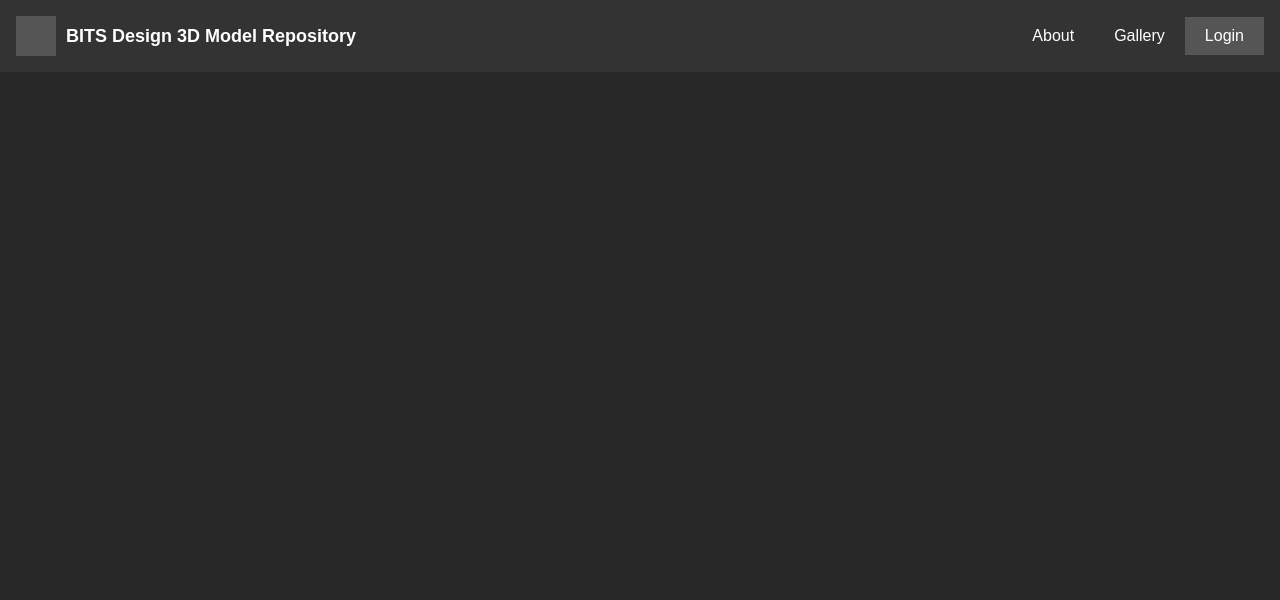
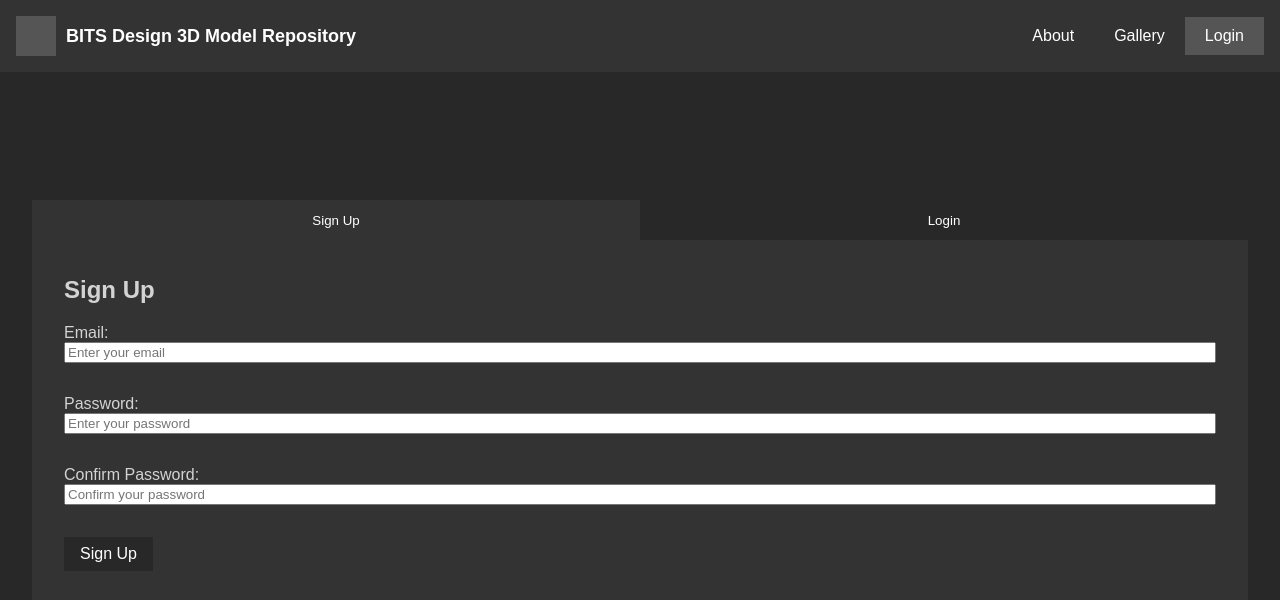
Before and after one commit to CommieP/BITSModelRepository_Prototype, a React (Vite) app: page /login in a window 1280 px wide. Shown: the top 600 px of the page. Built offline with nearby package versions, Linux system fonts and the light colour scheme.

Commit message:
Login frontend done

```diff
--- a/src/App.css
+++ b/src/App.css
@@ -15,6 +15,8 @@ body {
   background-color: #333;
   color: white;
 }
+
+
 
 .navBarBranding {
   display: flex;
@@ -83,7 +85,9 @@ body {
 }
 
 .page{
-  height: 100%;
+  display: flex;
+  flex-direction: column;
+  align-items: center;
 }
 
 .pageTitle{
@@ -111,6 +115,56 @@ body {
   border-radius: 0.5rem;
 }
 
+.loginSignupCont{
+  margin-top: 8rem;
+  background-color: #333;
+  width: 95%;
+}
+
+.tabsCont {
+  width: 100%;
+  background-color: #444;
+  height: 2.5rem;
+}
+
+.tabButton {
+  width: 50%;
+  height: 100%;
+  background-color: #282828;
+  border: none;
+  color: white;
+}
+
+.tabButton.active{
+  background-color: #333;
+  color: white;
+}
+
+.loginSignupForm{
+  padding-top: 1rem;
+  padding-left: 2rem;
+  padding-right: 2rem;
+  padding-bottom: 2rem;
+}
+
+.formGroup{
+  display: flex;
+  flex-direction: column;
+  margin-bottom: 2rem ;
+}
+
+.submitButton{
+  border: none;
+  background-color: #282828;
+  color: white;
+  padding-left: 1rem;
+  padding-right: 1rem;
+  padding-bottom: 0.5rem;
+  padding-top: 0.5rem;
+  font-size: 1rem;
+}
+
+
 /* Desktop View */
 @media (min-width: 48rem) { /* 768px equivalent */
   .hamburgerButton {
--- /dev/null
+++ b/src/packages/LoginSignupPage/index.jsx
@@ -0,0 +1,152 @@
+import React, { useState } from "react";
+
+const LoginSignupPage = () => {
+    const [activeTab, setActiveTab] = useState("signup");
+    const [email, setEmail] = useState("");
+    const [password, setPassword] = useState("");
+    const [confirmPassword, setConfirmPassword] = useState("");
+    const [emailError, setEmailError] = useState("");
+    const [passwordError, setPasswordError] = useState("");
+    const [confirmPasswordError, setConfirmPasswordError] = useState("");
+    const [formSubmitted, setFormSubmitted] = useState(false);
+
+    // Email validation
+    const validateEmail = (email) => {
+        if (!email.endsWith("@bitsdesign.edu.in")) {
+            setEmailError("Email must end with @bitsdesign.edu.in");
+            return false;
+        } else {
+            setEmailError("");
+            return true;
+        }
+    };
+
+    // Password validation
+    const validatePassword = (password) => {
+        if (password.length < 8) {
+            setPasswordError("Password must be at least 8 characters long");
+            return false;
+        } else {
+            setPasswordError("");
+            return true;
+        }
+    };
+
+    // Confirm password validation (only for signup)
+    const validateConfirmPassword = () => {
+        if (password !== confirmPassword) {
+            setConfirmPasswordError("Passwords do not match");
+            return false;
+        } else {
+            setConfirmPasswordError("");
+            return true;
+        }
+    };
+
+    // Handle form submission
+    const handleSubmit = (e) => {
+        e.preventDefault();
+        setFormSubmitted(true); // Flag that the form was submitted
+
+        const isEmailValid = validateEmail(email);
+        const isPasswordValid = validatePassword(password);
+        let isConfirmPasswordValid = true;
+
+        // Validate confirm password only if on signup tab
+        if (activeTab === "signup") {
+            isConfirmPasswordValid = validateConfirmPassword();
+        }
+
+        if (isEmailValid && isPasswordValid && (activeTab === "login" || isConfirmPasswordValid)) {
+            // TODO: API call goes here
+            console.log("Form submitted successfully:", { email, password });
+        }
+    };
+
+    // Switch between login and signup tabs
+    const toggleTab = (tab) => {
+        setActiveTab(tab);
+        setFormSubmitted(false); // Reset form submission state when switching tabs
+        setEmailError("");
+        setPasswordError("");
+        setConfirmPasswordError("");
+        setEmail("");
+        setPassword("");
+        setConfirmPassword("");
+    };
+
+    return (
+        <div className="page">
+            <div className="loginSignupCont">
+                <div className="tabsCont">
+                    <button
+                        className={`tabButton ${activeTab === "signup" ? "active" : ""}`}
+                        onClick={() => toggleTab("signup")}
+                    >
+                        Sign Up
+                    </button>
+                    <button
+                        className={`tabButton ${activeTab === "login" ? "active" : ""}`}
+                        onClick={() => toggleTab("login")}
+                    >
+                        Login
+                    </button>
+                </div>
+
+                <form onSubmit={handleSubmit} className="loginSignupForm">
+                    <h2>{activeTab === "login" ? "Login" : "Sign Up"}</h2>
+
+                    {/* Email Field */}
+                    <div className="formGroup">
+                        <label>Email:</label>
+                        <input
+                            type="email"
+                            value={email}
+                            onChange={(e) => setEmail(e.target.value)}
+                            placeholder="Enter your email"
+                            required
+                        />
+                        {formSubmitted && emailError && <p className="errorMessage">{emailError}</p>}
+                    </div>
+
+                    {/* Password Field */}
+                    <div className="formGroup">
+                        <label>Password:</label>
+                        <input
+                            type="password"
+                            value={password}
+                            onChange={(e) => setPassword(e.target.value)}
+                            placeholder="Enter your password"
+                            required
+                        />
+                        {formSubmitted && passwordError && <p className="errorMessage">{passwordError}</p>}
+                    </div>
+
+                    {/* Confirm Password Field (Only for Signup) */}
+                    {activeTab === "signup" && (
+                        <div className="formGroup">
+                            <label>Confirm Password:</label>
+                            <input
+                                type="password"
+                                value={confirmPassword}
+                                onChange={(e) => setConfirmPassword(e.target.value)}
+                                placeholder="Confirm your password"
+                                required
+                            />
+                            {formSubmitted && confirmPasswordError && (
+                                <p className="errorMessage">{confirmPasswordError}</p>
+                            )}
+                        </div>
+                    )}
+
+                    {/* Submit Button */}
+                    <button type="submit" className="submitButton">
+                        {activeTab === "login" ? "Login" : "Sign Up"}
+                    </button>
+                </form>
+            </div>
+        </div>
+    );
+};
+
+export default LoginSignupPage;
--- a/src/packages/NavBar/index.jsx
+++ b/src/packages/NavBar/index.jsx
@@ -12,9 +12,7 @@ const NavBar = () => {
   // Function to check if a page is active
   const isActive = (path) => {
     // Set "About" as active if the current path is "/" or "/about"
-    return location.pathname === path || (path === "/about" && location.pathname === "/")
-      ? "active"
-      : "";
+    return location.pathname === path || (path === "/about" && location.pathname === "/") ? "active" : "" ;
   };
 
   const handleLinkClick = () => {
--- a/src/packages/routes/index.jsx
+++ b/src/packages/routes/index.jsx
@@ -1,15 +1,16 @@
 import { BrowserRouter, Route, Routes } from "react-router-dom";
 import AboutPage from "../AboutPage";
 import NavBar from "../NavBar";
+import LoginSignupPage from "../LoginSignupPage";
 
 function RoutesHOC() {
   return (
     <BrowserRouter>
       <NavBar />
       <Routes>
-        {/* Correct the path to "/about" */}
         <Route exact path="/about" element={<AboutPage />} />
-        {/* Default route */}
+        <Route exact path="/login" element={<LoginSignupPage/>} />
+
         <Route exact path="/" element={<AboutPage />} />
       </Routes>
     </BrowserRouter>
```
